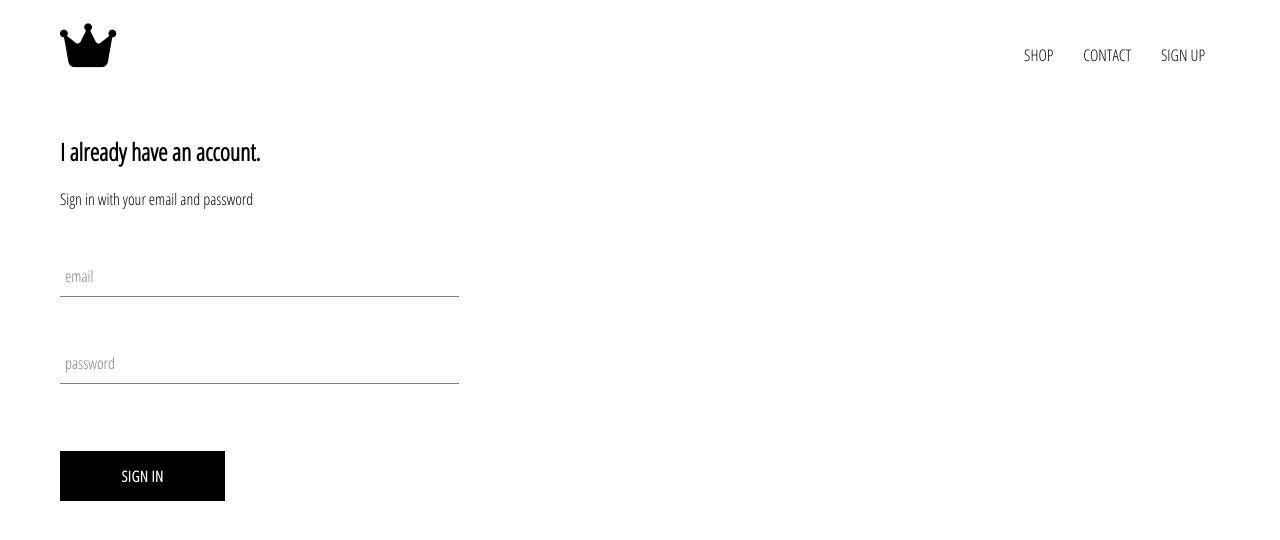
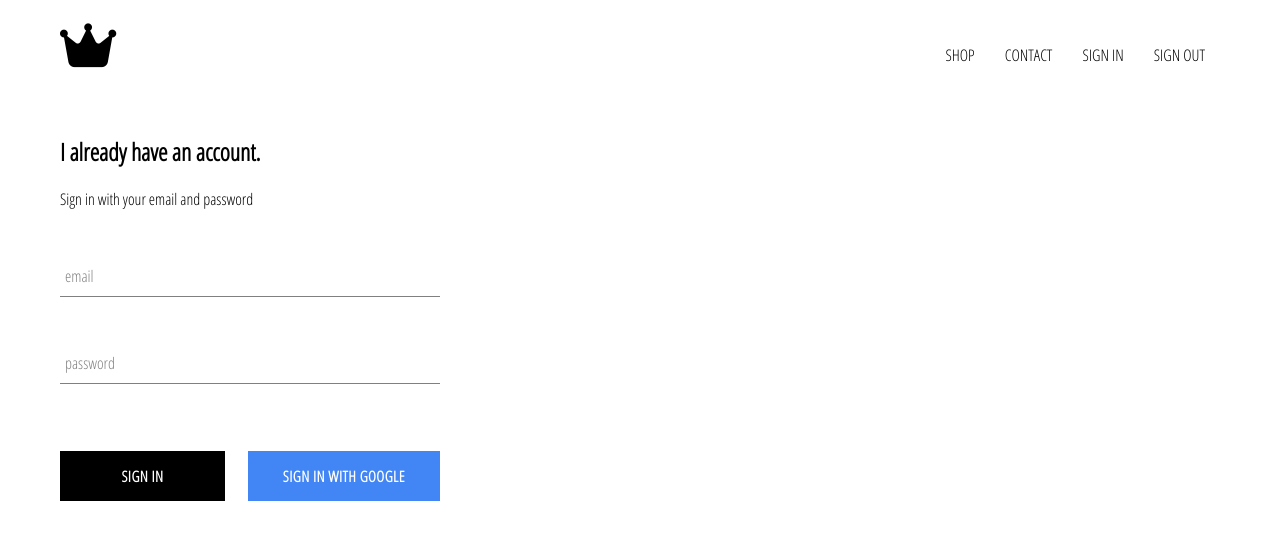
Before and after one commit to k-charette/crown-shop, a React (Create React App) app: page /registration in a window 1280 px wide. Shown: the top 540 px of the page. Built offline with nearby package versions, Linux system fonts and the light colour scheme; no server answers.

Commit message:
added firebase into app, created sign in component with page styles

```diff
--- a/package.json
+++ b/package.json
@@ -6,6 +6,7 @@
     "@testing-library/jest-dom": "^4.2.4",
     "@testing-library/react": "^9.3.2",
     "@testing-library/user-event": "^7.1.2",
+    "firebase": "^7.6.1",
     "node-sass": "^4.13.0",
     "react": "^16.12.0",
     "react-dom": "^16.12.0",
--- a/src/App.css
+++ b/src/App.css
@@ -13,3 +13,7 @@ a {
     text-decoration: none;
     color: black;
 }
+
+* {
+    box-sizing: border-box;
+}
--- a/src/App.js
+++ b/src/App.js
@@ -1,17 +1,26 @@
-import React from 'react';
-import { Route, Switch } from 'react-router-dom';
-import Homepage from "./pages/homepage/Homepage";
-import Shop from "./pages/shop/Shop";
+import React, { useState, useEffect } from 'react'
+import { Route, Switch } from 'react-router-dom'
 import Header from "./components/header/Header"
+import Homepage from "./pages/homepage/Homepage"
+import Shop from "./pages/shop/Shop"
 import Registration from "./pages/registration/Registration"
-
+import { auth } from "./firebase/firebase.utils"
 import './App.css';
 
+const App = () => {
+  const [currentUser, setCurrentUser] = useState(null)
 
-const App = () => {
+  useEffect(() => {
+      let unsubscribeFromAuth = auth.onAuthStateChanged(user => {
+        setCurrentUser( {currentUser: user })
+      })
+
+      return () => unsubscribeFromAuth()
+  }, [])
+
   return (
     <div>
-      <Header />
+      <Header currentUser={currentUser}/>
       <Switch>
         <Route exact path="/" component={Homepage}/>
         <Route exact path="/shop" component={Shop}/>
--- a/src/components/custom-button/CustomButton.js
+++ b/src/components/custom-button/CustomButton.js
@@ -1,9 +1,13 @@
 import React from "react"
 import "./custom-button-styles.scss"
 
-const CustomButton = ({children, ...otherProps}) => {
+const CustomButton = ({children, isGoogleSignIn, ...otherProps}) => {
     return (
-        <button className="custom-button" {...otherProps}>
+        <button
+            className={`${isGoogleSignIn ? 'google-sign-in' : ''} custom-button`}
+            {...otherProps}
+
+        >
             {children}
         </button>
     )
--- a/src/components/custom-button/custom-button-styles.scss
+++ b/src/components/custom-button/custom-button-styles.scss
@@ -19,4 +19,14 @@
       color: black;
       border: 1px solid black;
     }
+
+    &.google-sign-in {
+      background-color: #4285f4;
+      color: white;
+
+      &:hover {
+        background-color: #357ae8;
+        border: none;
+      }
+    }
   }
--- a/src/components/header/Header.js
+++ b/src/components/header/Header.js
@@ -1,9 +1,11 @@
 import React from "react"
 import { Link } from "react-router-dom"
+import { auth } from "../../firebase/firebase.utils"
 
 import "./header-styles.scss"
 
-const Header = () => {
+const Header = (props) => {
+
     return (
         <div className="header">
             <Link to="/">
@@ -16,9 +18,8 @@ const Header = () => {
                 <Link to="/shop" className="option">
                     CONTACT
                 </Link>
-                <Link to="/registration" className="option">
-                    SIGN UP
-                </Link>
+                <Link to="/registration" className="option">SIGN IN</Link>
+                <div className="option" onClick={() => auth.signOut()}> SIGN OUT </div>
             </div>
         </div>
     )
--- a/src/components/header/header-styles.scss
+++ b/src/components/header/header-styles.scss
@@ -15,6 +15,7 @@
 
       .option {
         padding: 10px 15px;
+        cursor: pointer;
       }
     }
   }
--- a/src/components/item-collection/ItemCollection.js
+++ b/src/components/item-collection/ItemCollection.js
@@ -12,10 +12,8 @@ const ItemCollection = (props) => {
                 }}
             />
             <div className="footer-collection">
-                <span>
-                    <div className="name"> {props.name} </div>
-                    <div className="price"> $ {props.price} </div>
-                </span>
+                <div className="name"> {props.name} </div>
+                <div className="price"> ${props.price} </div>
             </div>
         </div>
     )
--- a/src/components/preview-collection/PreviewCollection.js
+++ b/src/components/preview-collection/PreviewCollection.js
@@ -17,7 +17,6 @@ const PreviewCollection = (props) => {
                                 name={item.name}
                                 price={item.price}
                                 imageUrl={item.imageUrl}
-
                             />
                         )
                     })
--- a/src/components/sign-in/SignIn.js
+++ b/src/components/sign-in/SignIn.js
@@ -1,6 +1,8 @@
 import React, { useState } from "react"
 import FormInput from "../form-input/FormInput"
 import CustomButton from "../custom-button/CustomButton"
+
+import { signInWithGoogle } from "../../firebase/firebase.utils"
 
 import "./sign-in-styles.scss"
 
@@ -48,7 +50,12 @@ const handleChange = (event) => {
                     value={user.password}
                 />
                 <br/>
-                <CustomButton type="submit"> Sign In </CustomButton>
+                <div className="buttons">
+                    <CustomButton type="submit"> Sign In </CustomButton>
+                    <CustomButton onClick={ signInWithGoogle } isGoogleSignIn>
+                        Sign In With Google
+                    </CustomButton>
+                </div>
             </form>
         </div>
     )
--- a/src/components/sign-in/sign-in-styles.scss
+++ b/src/components/sign-in/sign-in-styles.scss
@@ -1,5 +1,5 @@
 .sign-in {
-    width: 30vw;
+    width: 380px;
     display: flex;
     flex-direction: column;
 
@@ -7,3 +7,8 @@
         margin: 10px 0;
     }
 }
+
+.buttons {
+    display: flex;
+    justify-content: space-between;
+}
--- /dev/null
+++ b/src/firebase/firebase.utils.js
@@ -0,0 +1,28 @@
+import firebase from "firebase/app"
+
+import "firebase/firestore"
+import "firebase/auth"
+
+const config = {
+    apiKey: "AIzaSyD4chhkn2_br9oxiLK3TZs_eAO0XkqAAXY",
+    authDomain: "crown-db-5d7e2.firebaseapp.com",
+    databaseURL: "https://crown-db-5d7e2.firebaseio.com",
+    projectId: "crown-db-5d7e2",
+    storageBucket: "crown-db-5d7e2.appspot.com",
+    messagingSenderId: "183804602927",
+    appId: "1:183804602927:web:a0155d906b47217a76f4da",
+    measurementId: "G-6YKC3CWKNZ"
+  }
+
+  firebase.initializeApp(config)
+
+  export const auth = firebase.auth()
+  export const firestore = firebase.firestore()
+
+  //setting up google auth
+  const provider = new firebase.auth.GoogleAuthProvider()
+
+  provider.setCustomParameters({ prompt: 'select_account' })
+  export const signInWithGoogle = () => auth.signInWithPopup(provider)
+
+  export default firebase
```
Also changed, not shown: 1 other file (tests, documents, lock files or other folders).
